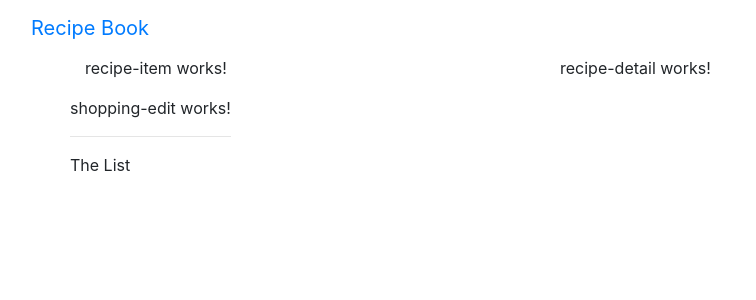
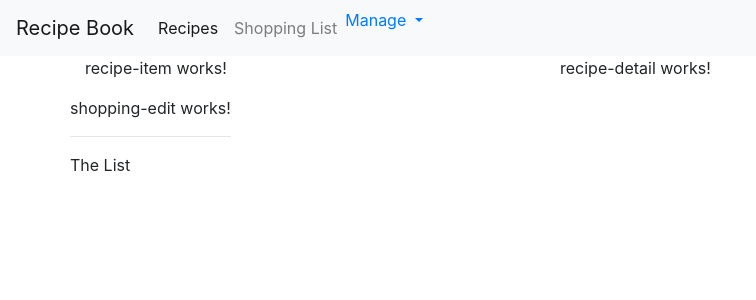
Before and after one commit to ganeshghalame/recipe-app, an Angular app: page / in a window 1280 px wide. Shown: the top 300 px of the page, without its empty margins (0-756 px from the left). Built offline with nearby package versions, Linux system fonts and the light colour scheme.

Commit message:
Updated headers

```diff
--- a/src/app/header/header.component.html
+++ b/src/app/header/header.component.html
@@ -1,21 +1,20 @@
-<nav class="navbar navbar-default">
-    <div class="container-fluid">
-        <div class="navbar-header">
-            <a href="#" class="navbar-brand">Recipe Book</a>
-        </div>
-    </div>
+<nav class="navbar navbar-expand-lg navbar-light bg-light">
+    <a class="navbar-brand" href="#">Recipe Book</a>
     <div class="collapse navbar-collapse">
-        <ul class="nav navbar-nav">
-            <li>
-                <a href="#">Recipe</a>
+        <ul class="navbar-nav mr-auto">
+            <li class="nav-item active">
+                <a class="nav-link" href="#">Recipes
+                    <span class="sr-only">(current)</span>
+                </a>
             </li>
-            <li>
-                <a href="#">Shopping List</a>
+            <li class="nav-item">
+                <a class="nav-link" href="#">Shopping List</a>
             </li>
-        </ul>
             <ul class="nav navbar-nav navbar-right">
                 <li class="dropdown">
-                <a href="#" class="dropdown-toggle" role="button">Manage</a>
+                    <a href="#" class="dropdown-toggle" role="button">Manage
+                        <span class="caret"></span>
+                    </a>
                     <ul class="dropdown-menu">
                         <li>
                             <a href="#">Save Data</a>
@@ -26,5 +25,6 @@
                     </ul>
                 </li>
             </ul>
+        </ul>
     </div>
 </nav>
--- a/src/app/header/header.component.ts
+++ b/src/app/header/header.component.ts
@@ -1,11 +1,9 @@
 import { Component } from '@angular/core';
 
 @Component({
-    selector: 'app-header',
-    templateUrl: './header.component.html',
-    styleUrls : ['./header.component.css']
+  selector: 'app-header',
+  templateUrl: './header.component.html'
 })
-
 export class HeaderComponent {
 
 }
```
Also changed, not shown: .angular-cli.json, .angulardoc.json (added). Lines whose indentation alone changed are shown as unchanged.
